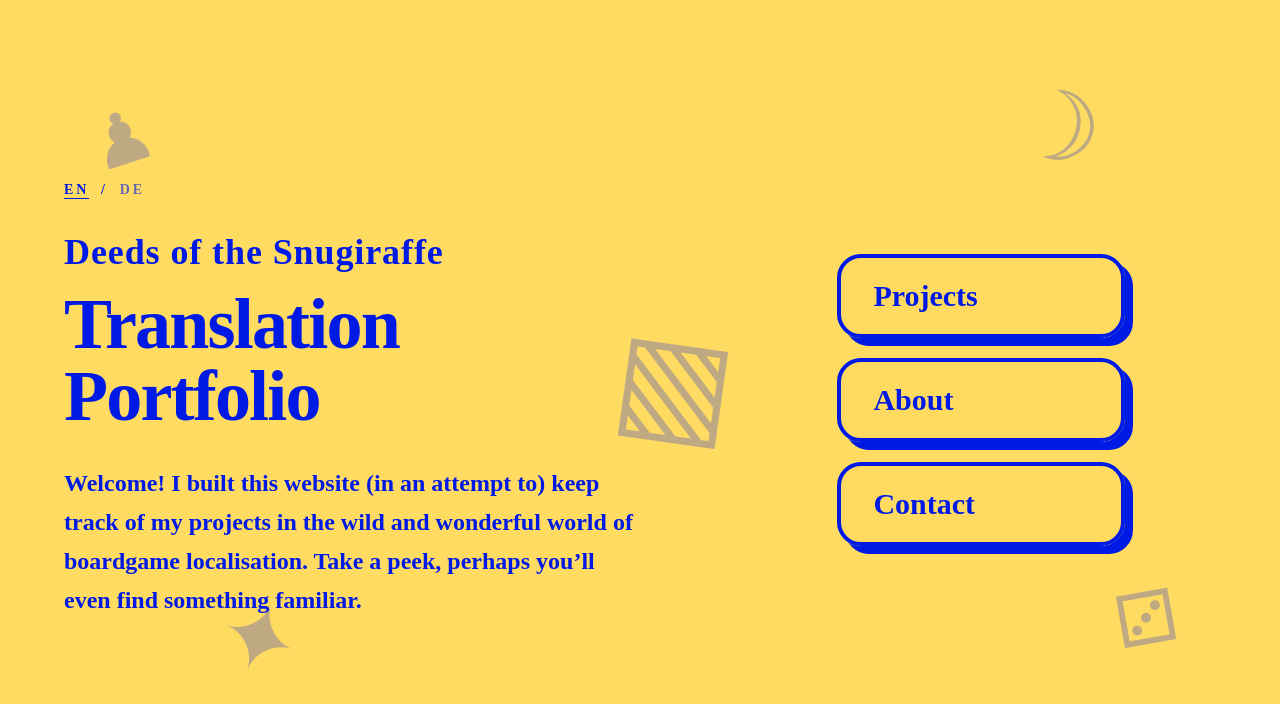
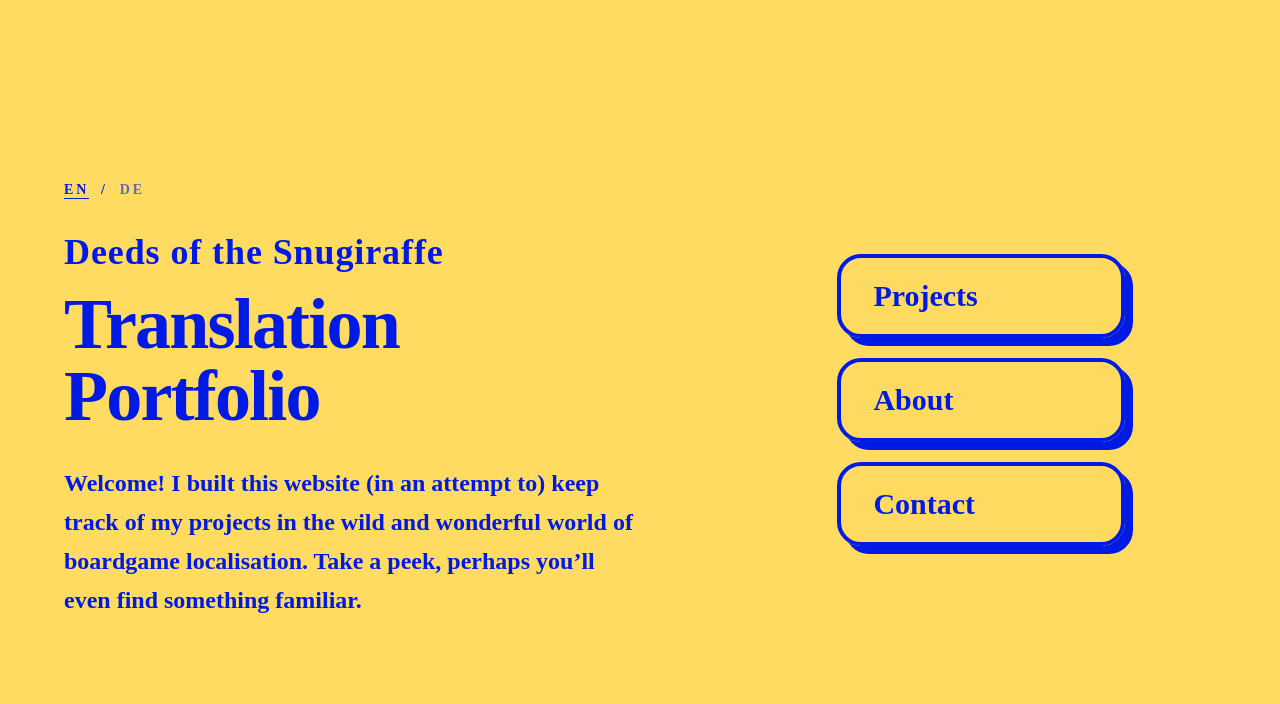
Before and after one commit to Snugiraffe/deeds-of-the-snugiraffe, a Next.js app: page / in a window 1280 px wide. Shown: the top 704 px of the page. Built offline with nearby package versions, Linux system fonts and the light colour scheme; a web font is replaced by a local one.

Commit message:
Add site background image

```diff
--- a/src/app/globals.css
+++ b/src/app/globals.css
@@ -16,4 +16,9 @@
 
 body {
   font-family: "Peralta", serif;
+  background-image: url("/images/background.jpg");
+  background-size: cover;
+  background-position: center;
+  background-repeat: no-repeat;
+  background-attachment: fixed;
 }
--- a/src/app/page.tsx
+++ b/src/app/page.tsx
@@ -24,13 +24,6 @@
   return (
     <main className="min-h-screen overflow-hidden bg-[#FFDB61] text-[#001AE6]">
       <div className="relative min-h-screen px-8 py-10 md:px-16">
-        <div className="pointer-events-none absolute inset-0 opacity-25">
-          <div className="absolute left-[7%] top-[13%] text-7xl rotate-[-18deg]">♟</div>
-          <div className="absolute right-[14%] top-[10%] text-8xl rotate-[12deg]">☽</div>
-          <div className="absolute left-[17%] bottom-[14%] text-8xl rotate-[20deg]">✦</div>
-          <div className="absolute right-[8%] bottom-[18%] text-7xl rotate-[-10deg]">⚂</div>
-          <div className="absolute left-[48%] top-[40%] text-9xl rotate-[8deg]">▧</div>
-        </div>
 
         <div className="relative z-10 grid min-h-[calc(100vh-5rem)] items-center gap-12 md:grid-cols-[1.15fr_0.85fr]">
           <section className="max-w-2xl">
```
Also changed, not shown: public/images/background.jpg (added).
